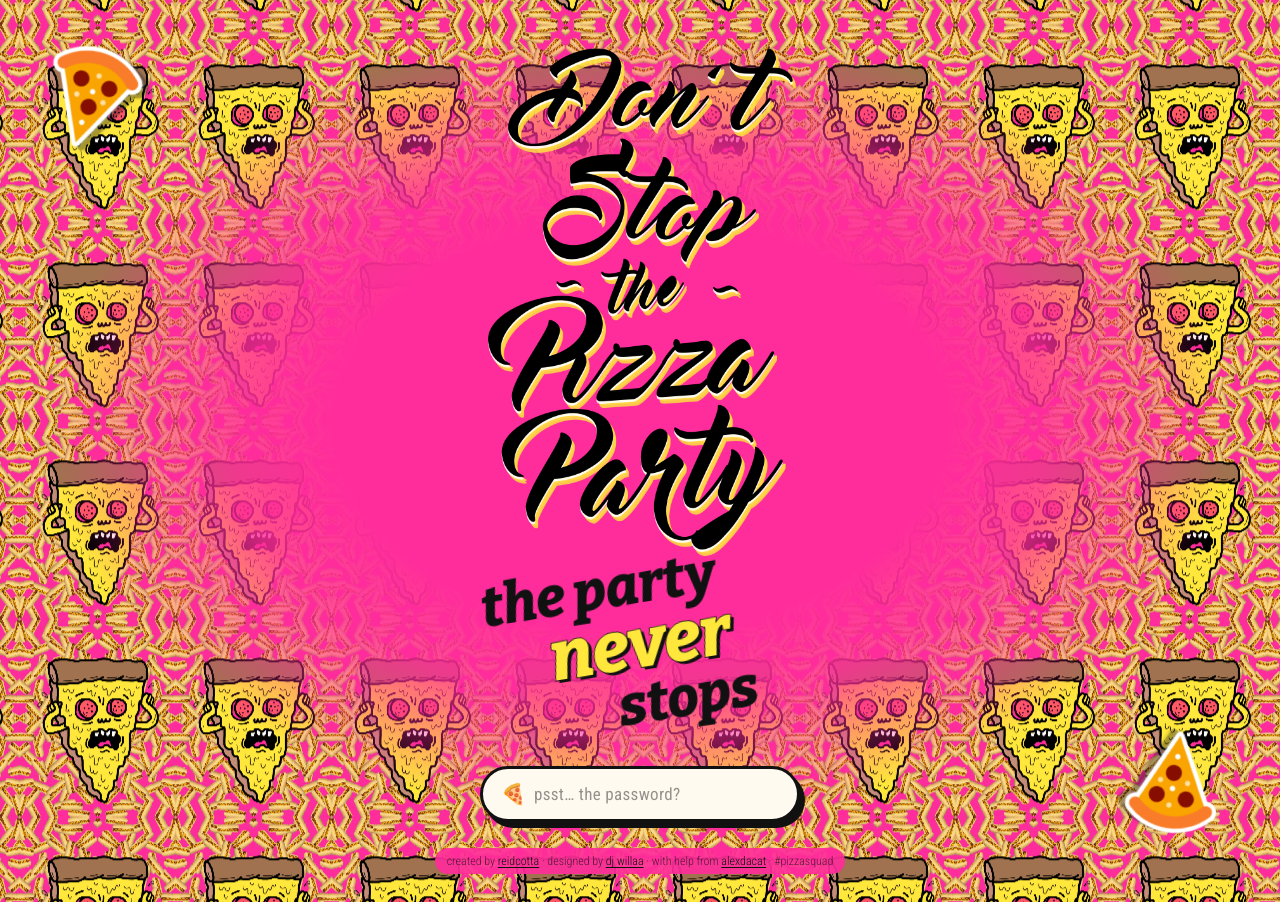
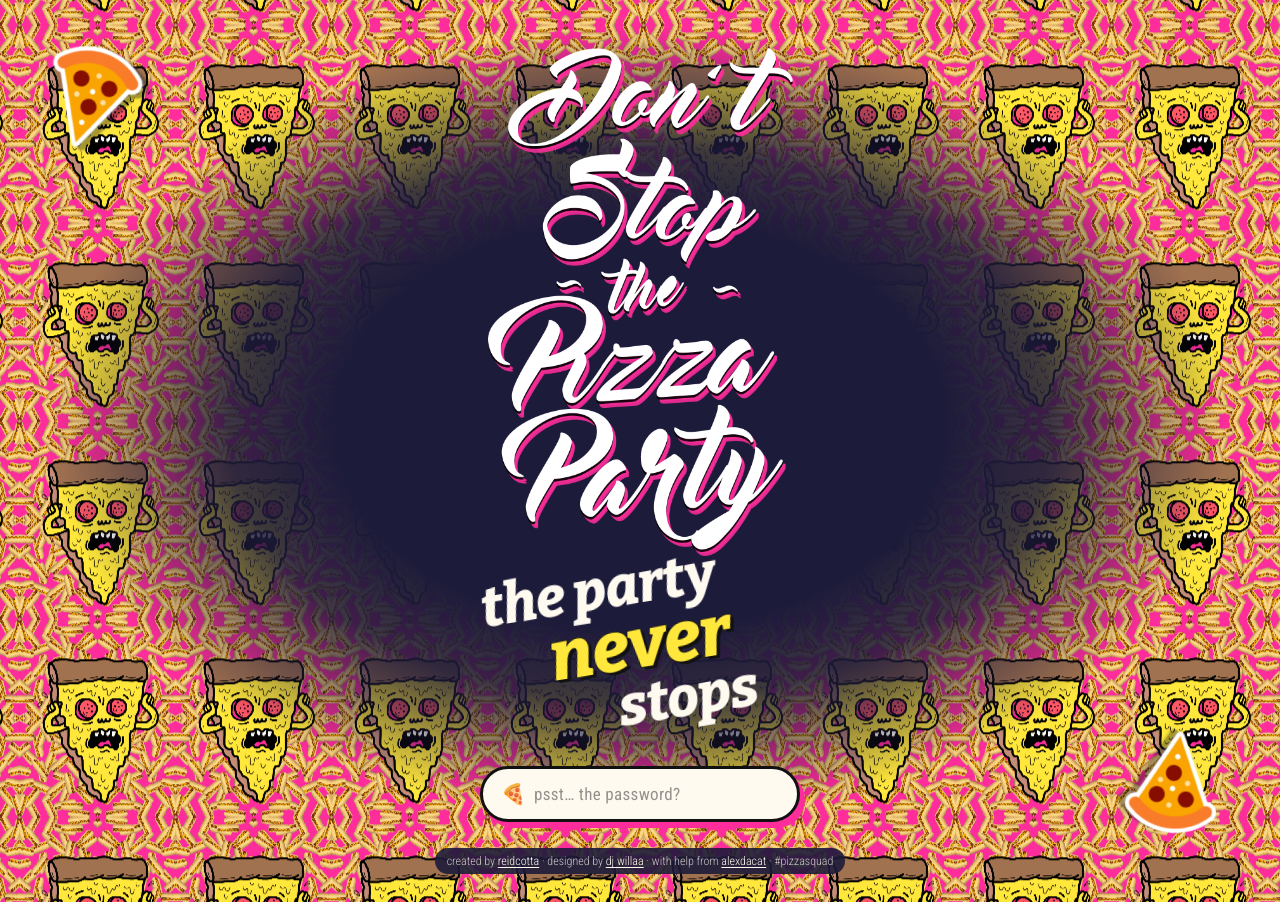
Before and after one commit to rchatham/dontstopthepizzaparty, a Jekyll site: the page built from index.html, in a window 1280 px wide. Built offline with Jekyll 4.4.1, drawn with Linux system fonts in a browser that asks for light colours.

Commit message:
Hero: a night-sky spotlight instead of bright pink
The spotlight behind the words is now the game's night-sky indigo
(#1d1b3a), so the logo flips to cream with a pink edge, the tagline goes
cream ("never" stays yellow), and the pill's offset shadow and the
credits chip pick up the pink and the night colour. One variable (--spot)
sets it; game black (#17141a) is noted next to it. Colour option shots
added.

Co-Authored-By: Claude Opus 5.5 <noreply@anthropic.com>
Claude-Session: https://claude.ai/code/session_01BUtFxh6bhKj94LRtZvhsyK

```diff
--- a/files/home.css
+++ b/files/home.css
@@ -5,6 +5,13 @@
   --yellow: #ffe73c;
   --ink: #111;
   --cream: #fffaf0;
+  /* the spotlight behind the words: the game's night sky (game black is
+     #17141a / 23, 20, 26 if you want it darker) */
+  --spot: #1d1b3a;
+  --spot-rgb: 29, 27, 58;
+  --words: var(--cream);
+  --logo-filter: invert(1) drop-shadow(3px 4px 0 rgba(255, 45, 155, 0.95));
+  --accent: var(--pink);
   --spring: cubic-bezier(0.34, 1.56, 0.64, 1);
 }
 
@@ -13,8 +20,8 @@ html, body { height: 100%; }
    the hero wants the whole screen and a bare logo */
 body {
   width: auto;
-  background: var(--pink);
-  color: var(--ink);
+  background: var(--spot);
+  color: var(--words);
   text-shadow: none;
   overflow-x: hidden;
 }
@@ -35,7 +42,7 @@ body {
   --py: 0;
 }
 
-/* ---- the old melting-pizza wallpaper, creeping behind a pink spotlight ---- */
+/* ---- the old melting-pizza wallpaper, creeping behind a dark spotlight ---- */
 .dsp-doodles { position: absolute; inset: 0; pointer-events: none; overflow: hidden; }
 .dsp-wallpaper {
   position: absolute;
@@ -49,12 +56,12 @@ body {
   from { transform: translate(0, 0); }
   to   { transform: translate(156px, 198px); }   /* exactly one tile: seamless loop */
 }
-/* solid pink where the words are, the full insane pattern toward the edges */
+/* solid --spot where the words are, the full insane pattern toward the edges */
 .dsp-spot {
   position: absolute;
   inset: 0;
   background: radial-gradient(ellipse 46% 44% at 50% 47%,
-    var(--pink) 0%, var(--pink) 52%, rgba(255, 45, 155, 0.82) 70%, rgba(255, 45, 155, 0) 100%);
+    var(--spot) 0%, var(--spot) 52%, rgba(var(--spot-rgb), 0.85) 70%, rgba(var(--spot-rgb), 0) 100%);
 }
 .dsp-sticker {
   position: absolute;
@@ -94,7 +101,7 @@ body {
   height: min(48vh, 420px);
   max-width: 70vw;
   object-fit: contain;
-  filter: drop-shadow(3px 4px 0 rgba(255, 231, 60, 0.9));
+  filter: var(--logo-filter);
 }
 .dsp-tag {
   display: flex;
@@ -135,12 +142,12 @@ body {
   border: 3px solid var(--ink);
   border-radius: 999px;
   background: var(--cream);
-  box-shadow: 5px 6px 0 var(--ink);
+  box-shadow: 5px 6px 0 var(--accent);
   cursor: text;
   transition: transform 0.25s var(--spring), box-shadow 0.25s var(--spring);
   animation: dsp-rise 0.7s var(--spring) 1.3s both;
 }
-.dsp-pill:focus-within { transform: translate(-2px, -2px) rotate(-1deg); box-shadow: 8px 9px 0 var(--ink); }
+.dsp-pill:focus-within { transform: translate(-2px, -2px) rotate(-1deg); box-shadow: 8px 9px 0 var(--accent); }
 .dsp-pill__icon { font-size: 20px; line-height: 1; }
 .dsp-pill input {
   flex: 1;
@@ -160,14 +167,14 @@ body {
   z-index: 2;
   padding: 4px 12px;
   border-radius: 999px;
-  background: rgba(255, 45, 155, 0.92);
+  background: rgba(var(--spot-rgb), 0.9);
   max-width: min(34em, 70vw);
   margin: 26px 0 0;
-  color: rgba(17, 17, 17, 0.7);
+  color: rgba(255, 250, 240, 0.75);
   font: 300 12px/1.5 "Roboto Condensed", helvetica, sans-serif;
   text-align: center;
 }
-.dsp-credits a { color: var(--ink); text-decoration: underline; text-underline-offset: 2px; }
+.dsp-credits a { color: var(--words); text-decoration: underline; text-underline-offset: 2px; }
 
 @media (min-width: 900px) {
   .dsp-logo img { height: min(56vh, 520px); }
--- a/index.html
+++ b/index.html
@@ -4,11 +4,11 @@ description: Where the pizza party dont stop!
 no_footer: true
 ---
 {% comment %} Homepage hero, after the pizzaandtechno.com hero: the old melting-pizza
-   wallpaper creeping behind a pink spotlight, a logo that pops in, a tilted stacked
+   wallpaper creeping behind a night-sky spotlight, a logo that pops in, a tilted stacked
    tagline, and the secret word box as a fat pill. The old site lives on behind the
    word "nostalgia". {% endcomment %}
 <link href="https://fonts.googleapis.com/css2?family=Bitter:ital,wght@1,800&display=swap" rel="stylesheet">
-<link rel="stylesheet" href="/files/home.css?v=20261104b">
+<link rel="stylesheet" href="/files/home.css?v=20261104c">
 
 <main class="dsp-hero">
   <div class="dsp-doodles" aria-hidden="true">
```
Also changed, not shown: .github/pr-screenshots/hero-redesign/colour-options-desktop.png (added), 6 other files.
